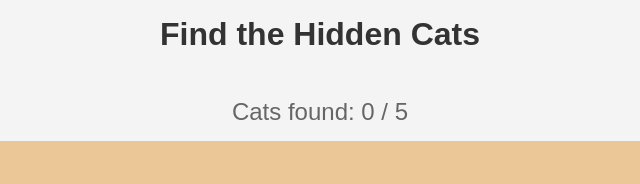
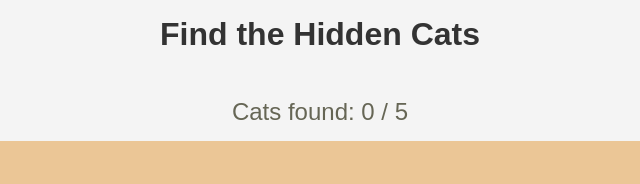
Before and after one commit to TayyabAfzal101/Cat3, a plain HTML site: page index.html in a window 1280 px wide. Shown: the top 184 px of the page, 320-960 px from the left. Drawn offline with Linux system fonts and the light colour scheme.

Commit message:
Update style.css

```diff
--- a/style.css
+++ b/style.css
@@ -18,7 +18,7 @@ h1 {
 #score {
   font-size: 1.5rem;
   margin-bottom: 15px;
-  color: #666;
+  color: #665;
 }
 
 #game {
```
